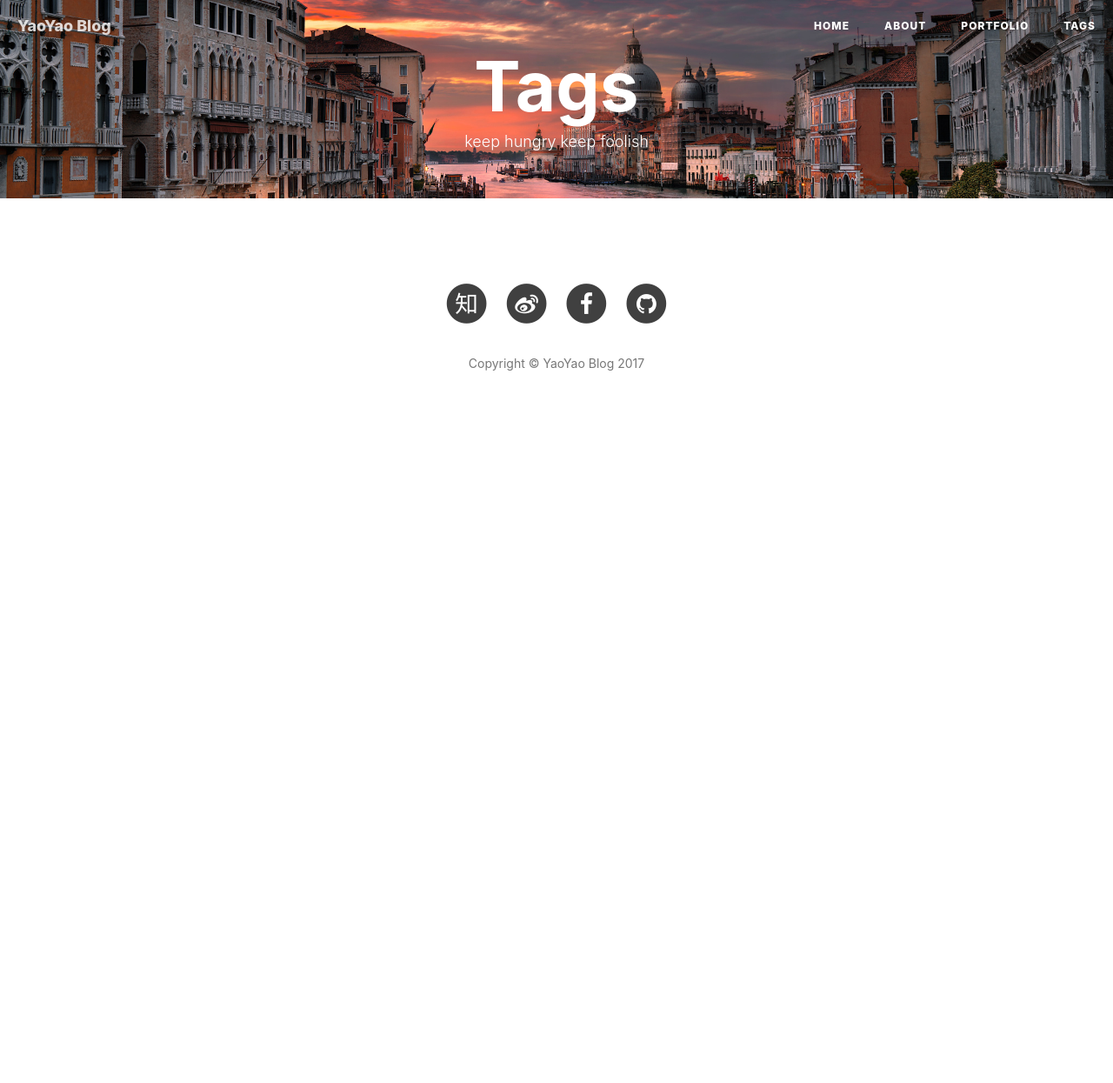
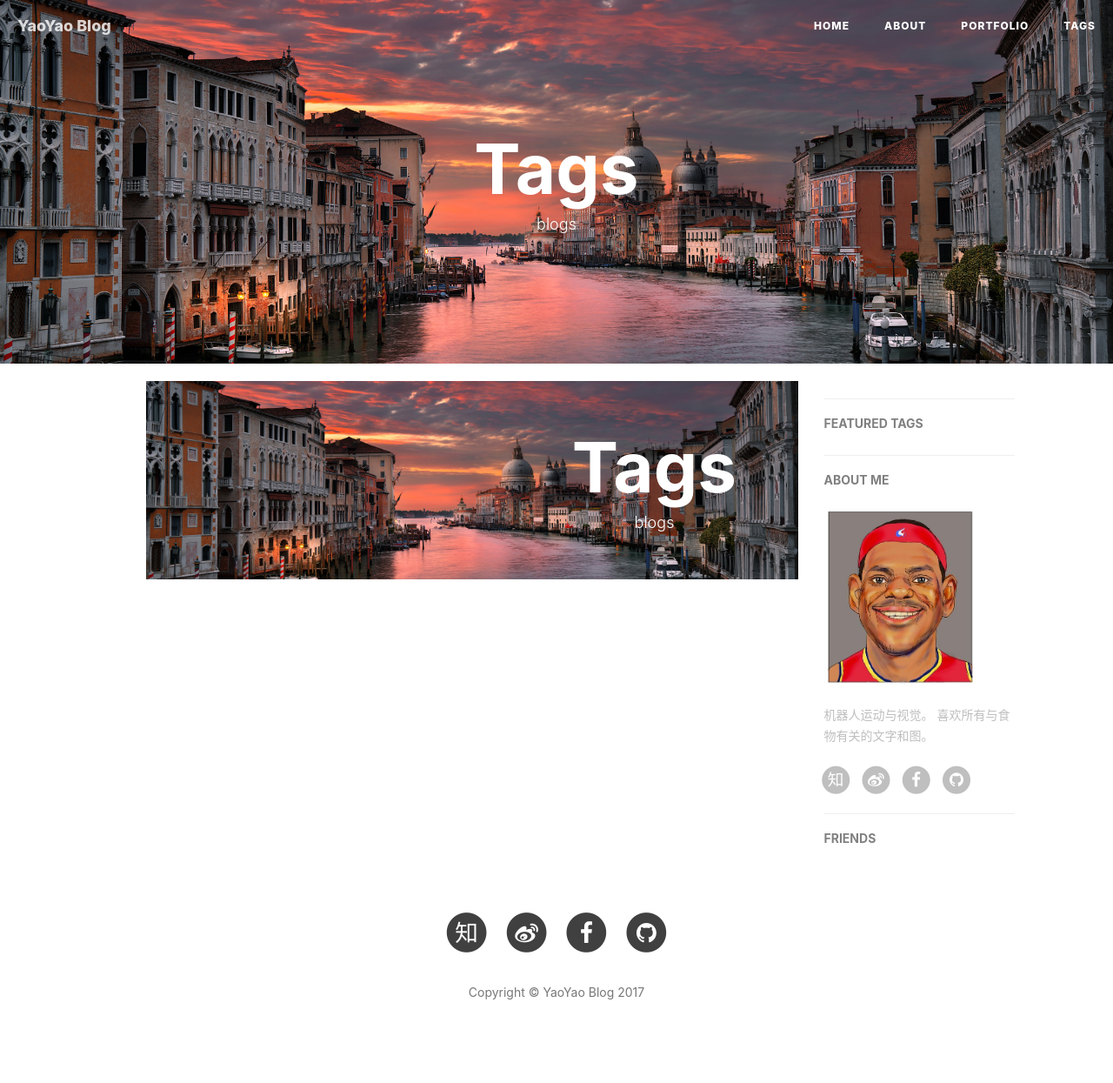
Before and after one commit to mearshen/mearshen.github.io, a Jekyll site: the page built from tags.html, in a window 1280 px wide. Shown: the whole page at 87% size. Built offline with Jekyll 4.4.1, drawn with Linux system fonts in a browser that asks for light colours; nearby versions of some CDN libraries; comment, search, counter and statistics services are not loaded; before the commit the page ends 900 px from its top, so only the background shows below that.

Commit message:
修改布局

```diff
--- a/portfolio/index.html
+++ b/portfolio/index.html
@@ -1,6 +1,6 @@
 ---
 title: "Portfolio"
-layout: default
+layout:  page
 description: "What I did"
 header-img: "img/portfolio-bg.jpg"
 ---
--- a/tags.html
+++ b/tags.html
@@ -1,7 +1,7 @@
 ---
 title: Tags
-layout: default
-description: keep hungry keep foolish
+layout:   page
+description: blogs
 header-img: "img/tag-bg.jpg"
 ---
 
```
